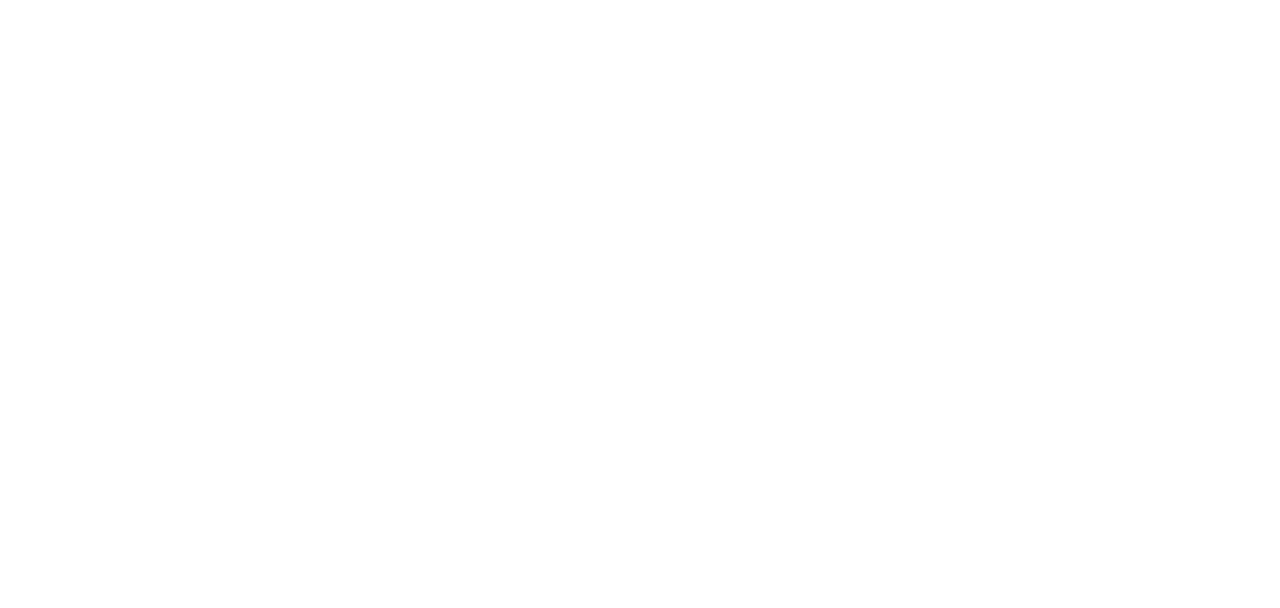
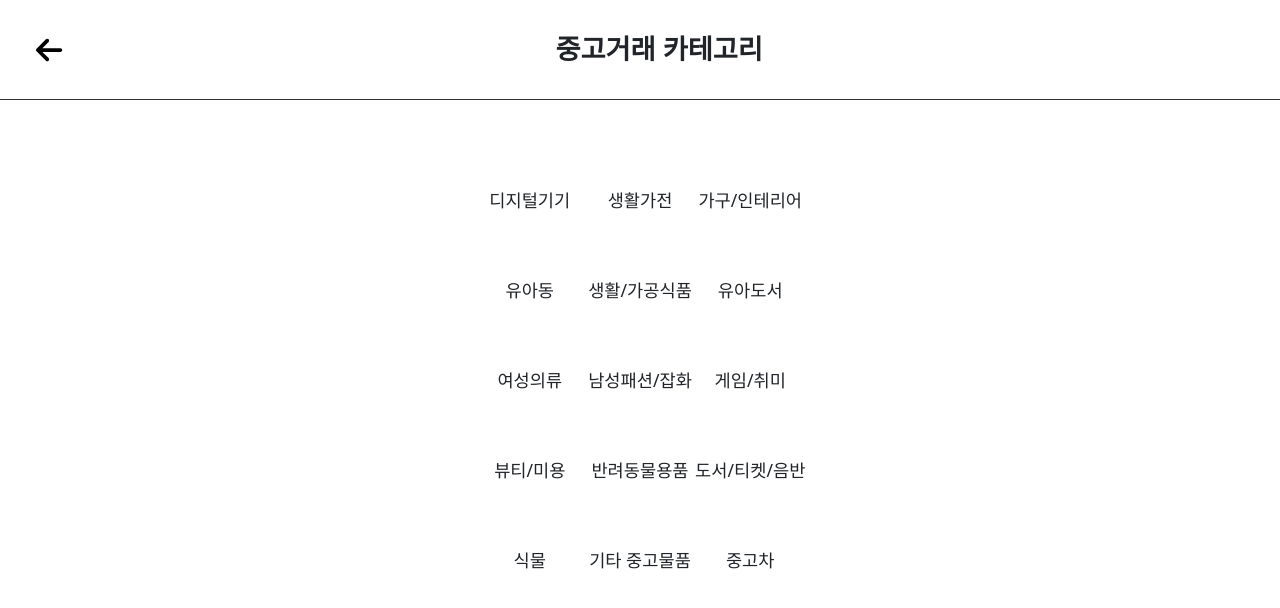
Before and after one commit to DKU-D-Coding/react-study-carrot-market, a React (Create React App) app in the folder react_project/: page /category in a window 1280 px wide. Before the commit this address had no page. Shown: the top 608 px of the page. Built offline with nearby package versions, Linux system fonts and the light colour scheme.

Commit message:
feat: 카테고리 페이지 구현

```diff
--- a/react_project/src/App.js
+++ b/react_project/src/App.js
@@ -1,5 +1,7 @@
+import { QueryClient, QueryClientProvider } from 'react-query';
 import { BrowserRouter as Router, Routes, Route } from 'react-router-dom'
 import ScrollToTop from './Components/ScrollToTop';
+import Category from './pages/Category';
 import Home from './pages/Home';
 import Product from './pages/Product';
 import ProductUpload from './pages/ProductUpload';
@@ -12,6 +14,7 @@ function App() {
           <Route path="/" element={<Home/>} />
           <Route path="/product/:goodsId" element={<Product/>} />
           <Route path="/upload" element={<ProductUpload/>} />
+          <Route path="/category" element={<Category/>} />
         </Routes>
       </Router>
   );
--- a/react_project/src/Components/Bar/TopBar.js
+++ b/react_project/src/Components/Bar/TopBar.js
@@ -1,7 +1,9 @@
 import { faArrowLeft, faBars, faHome } from "@fortawesome/free-solid-svg-icons";
 import { FontAwesomeIcon } from "@fortawesome/react-fontawesome";
 import { Link, useNavigate } from "react-router-dom";
+import { useRecoilState } from "recoil";
 import styled from "styled-components";
+import { selectCategoryAtom } from "../../atom";
 
 const Bar = styled.div`
     display: flex;
@@ -22,6 +24,12 @@ const Title = styled.h2`
     font-weight: bold;
     font-size: 24px;
     margin: 0;
+    align-self: center;
+    .centeredTitle>& {
+        text-align:center;
+        width: 100%;
+        font-size: 1.7rem;
+    }
 `
 const CompleteBtn = styled.button`
     color: #FF931E;
@@ -35,14 +43,18 @@ const LeftSpace = styled.div`
     &.hidden {
         display: none;
     }
-    .home {
+    .homeMargin {
         margin-left: 20px;
     }
 `
 function TopBar(props){
     const navigate = useNavigate();
+    const [categoryFilter, setCategoyFilter] = useRecoilState(selectCategoryAtom);
+    const homeClick = () => {
+        setCategoyFilter("")
+    }
     return(
-        <Bar>
+        <Bar className={(props.centeredTitle)?"centeredTitle":""}>
             <LeftSpace className={(props.previousBtn||props.homeBtn)?"both":"hidden"}>
                 {(props.previousBtn)?
                     <button onClick={() => {navigate(-1)}}>
@@ -51,7 +63,7 @@ function TopBar(props){
                 }
                 {(props.homeBtn)?
                     <Link to="/">
-                        <FontAwesomeIcon className="home" icon={faHome}/>
+                        <FontAwesomeIcon className={categoryFilter?"":"homeMargin"} icon={faHome} onClick={homeClick}/>
                     </Link> : ""
                 }
             </LeftSpace>
@@ -66,7 +78,10 @@ function TopBar(props){
                 </CompleteBtn> : ""
             }
             {(props.menuBtn)?
-                <FontAwesomeIcon icon={faBars}/>:""
+                <Link to="category">
+                    <FontAwesomeIcon icon={faBars}/>
+                </Link>
+                :""
             }
         </Bar>
     )
--- a/react_project/src/Components/Home/BottomBar.js
+++ b/react_project/src/Components/Home/BottomBar.js
@@ -5,6 +5,8 @@ import {
 } from "@fortawesome/free-solid-svg-icons"
 import { FontAwesomeIcon } from '@fortawesome/react-fontawesome'
 import { Link } from "react-router-dom";
+import { useRecoilState } from "recoil";
+import { selectCategoryAtom } from "../../atom";
 
 
 const Bar = styled.div`
@@ -26,12 +28,16 @@ const Bar = styled.div`
 `
 
 function BottomBar(){
+    const [categoryFilter, setCategoyFilter] = useRecoilState(selectCategoryAtom);
+    const homeClick = () => {
+        setCategoyFilter("")
+    }
     return(
         <Bar>
             <div>
                 <Link to="/">
-                <FontAwesomeIcon icon={faHome} />
-                <p>홈</p>
+                    <FontAwesomeIcon icon={faHome} onClick={homeClick} />
+                    <p>홈</p>
                 </Link>
             </div>
             <div>
--- a/react_project/src/Components/Home/Card.js
+++ b/react_project/src/Components/Home/Card.js
@@ -6,6 +6,7 @@ import styled from "styled-components"
 const CardBox = styled.div`
     display: flex;
     height: 200px;
+    width: 100%;
     align-items: center;
     border-bottom: 1px black solid;
 
@@ -20,39 +21,57 @@ const CardBox = styled.div`
     }
 
     img {
+        width: 120px;
         height: 120px;
         border: 1px solid black;
     }
+`
+const CardDetail = styled.div`
+    display: flex;
+    width: 100%;
+    max-width: calc(100% - 120px);
+    padding-left: 15px;
+    flex-direction: column;
+    justify-content: center;
 
-    .cardDetail{
-        display: flex;
-        width: 100%;
-        padding-left: 15px;
-        flex-direction: column;
-        justify-content: space-around;
-    }
+`
+const CardTopDetail = styled.div`
+    display: flex;
+    flex-direction: column;
 
-    .title {
-        font-size: 20px;
-    }
 
-    .like {
-        text-align: right;
-        font-size: 25px;
-    }
 `
-function Card({ goodsId, imgSrc, title, price, like }) {
+const Title = styled.b`
+    font-size: 20px;
+    text-overflow: ellipsis;
+    overflow: hidden;
+    white-space: nowrap;
+`
+const Category = styled.span`
+    text-overflow: ellipsis;
+    overflow: hidden;
+    white-space: nowrap;
+`
+const Price = styled.p`
+    margin: 0;
+`
+const Like = styled.p`
+    text-align: right;
+    font-size: 25px;
+`
+function Card({ goodsId, imgSrc, title, price, like, categoryName }) {
     return (
             <CardBox>
                 <Link to={'/product/' + goodsId}>
                     <img src={imgSrc}/>
-                    <div className="cardDetail">
-                        <div>
-                            <b className="title">{title}</b>
-                            <p>{price}원</p>
-                        </div>
-                        <p className="like"><FontAwesomeIcon icon={faHeart}/> {like}</p>
-                    </div>
+                    <CardDetail>
+                        <CardTopDetail>
+                            <Title>{title}</Title>
+                            <Category>{categoryName}</Category>
+                            <Price>{price}원</Price>
+                        </CardTopDetail>
+                        <Like><FontAwesomeIcon icon={faHeart}/> {like}</Like>
+                    </CardDetail>
                 </Link>
             </CardBox>
     )
--- /dev/null
+++ b/react_project/src/pages/Category.js
@@ -0,0 +1,51 @@
+import { useEffect } from "react"
+import { useNavigate } from "react-router-dom"
+import { useRecoilState, useSetRecoilState } from "recoil"
+import styled from "styled-components"
+import { selectCategoryAtom } from "../atom"
+import TopBar from "../Components/Bar/TopBar"
+import categoryList from "../data/categoryList"
+
+const Container = styled.div`
+    display: flex;
+    justify-content: center;
+    align-items: center;
+    height: calc(100vh - 200px);
+`
+const CategoryList = styled.ul`
+    height: 450px;
+    display: grid;
+    padding: 0 10px;
+    grid-template-columns: repeat(3, 1fr);
+`
+const CategoryItem = styled.li`
+    padding: 20px 0;
+    text-align: center;
+    font-size: 1.1rem;
+`
+function Category(){
+    const [category, setCategoryAtom] = useRecoilState(selectCategoryAtom);
+    const navigate = useNavigate()
+    const categoryClick = (event) => {
+        setCategoryAtom(event.target.id)
+        navigate(-1)
+    }
+    return (
+        <Container>
+            <TopBar previousBtn={true} title="중고거래 카테고리" centeredTitle={true}/>
+            <CategoryList>
+                {categoryList.map(item =>
+                    <CategoryItem
+                        key={item.key}
+                        id={item.categoryName}
+                        onClick={categoryClick}
+                    >
+                            {item.categoryName}
+                    </CategoryItem>
+                )}
+            </CategoryList>
+        </Container>
+    )
+}
+
+export default Category
--- a/react_project/src/pages/Home.js
+++ b/react_project/src/pages/Home.js
@@ -2,60 +2,43 @@ import UploadBtn from "../Components/Home/UploadBtn";
 import BottomBar from "../Components/Home/BottomBar";
 import Card from "../Components/Home/Card";
 import TopBar from "../Components/Bar/TopBar";
-import EmptyImg from '../assets/image/no_img.jpg';
-
-let cards = [
-    {
-        imgSrc: EmptyImg,
-        title: "제목 1",
-        price: "가격 1",
-        goodsId: "226",
-        like: 3,
-     },
-     {
-        imgSrc: EmptyImg,
-        title: "제목 2",
-        price: "가격 2",
-        goodsId: "227",
-        like: 8,
-     },
-     {
-        imgSrc: EmptyImg,
-        title: "제목 3",
-        price: "가격 3",
-        goodsId: "228",
-        like: 7,
-     },
-     {
-        imgSrc: EmptyImg,
-        title: "제목 4",
-        price: "가격 4",
-        goodsId: "229",
-        like: 6,
-     },
-     {
-        imgSrc: EmptyImg,
-        title: "제목 5",
-        price: "가격 5",
-        goodsId: "230",
-        like: 2,
-     }
-]
+import { selectCategoryAtom } from "../atom";
+import { useRecoilValue } from "recoil";
+import cards from "../data/goods";
 
 function Home(){
+    const categoryFilter = useRecoilValue(selectCategoryAtom);
+    let filteredResult = []
+
+    if (categoryFilter) {
+        cards.forEach( (currentItem) => {
+            return(
+                currentItem.categoryName === categoryFilter ? filteredResult.push(currentItem) : null
+            )
+        })
+    }
     return(
         <>
             <TopBar
-                title="홈"
+                title={
+                    (categoryFilter)?
+                    categoryFilter
+                    : "홈"
+                }
+                homeBtn={
+                    (categoryFilter)?
+                    true
+                    : false
+                }
                 menuBtn={true}
             />
             <UploadBtn />
-                { cards.map(props =>
-                        <Card
-                            key = {props.goodsId}
-                            {...props}
-                        />
-                )}
+            {categoryFilter?
+                filteredResult.map(props => <Card key = {props.goodsId} {...props}/>)
+                :
+                cards.map(props => <Card key = {props.goodsId} {...props}/>)
+            }
+
             <BottomBar />
         </>
     )
```
Lines whose indentation alone changed are shown as unchanged.
